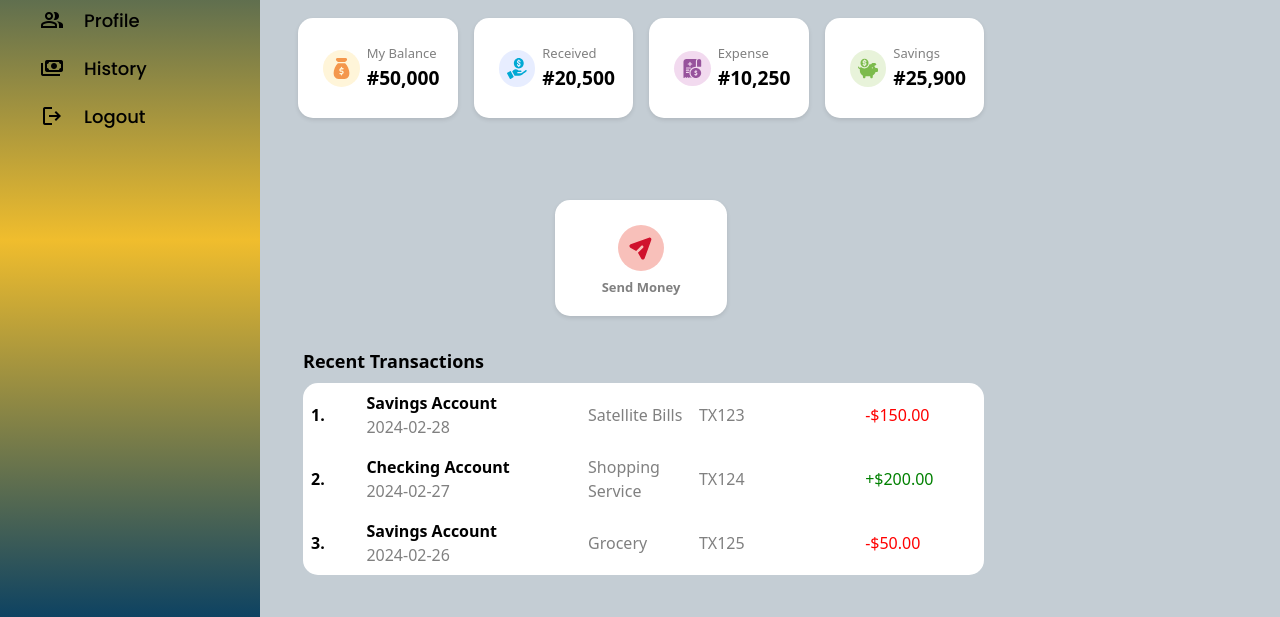
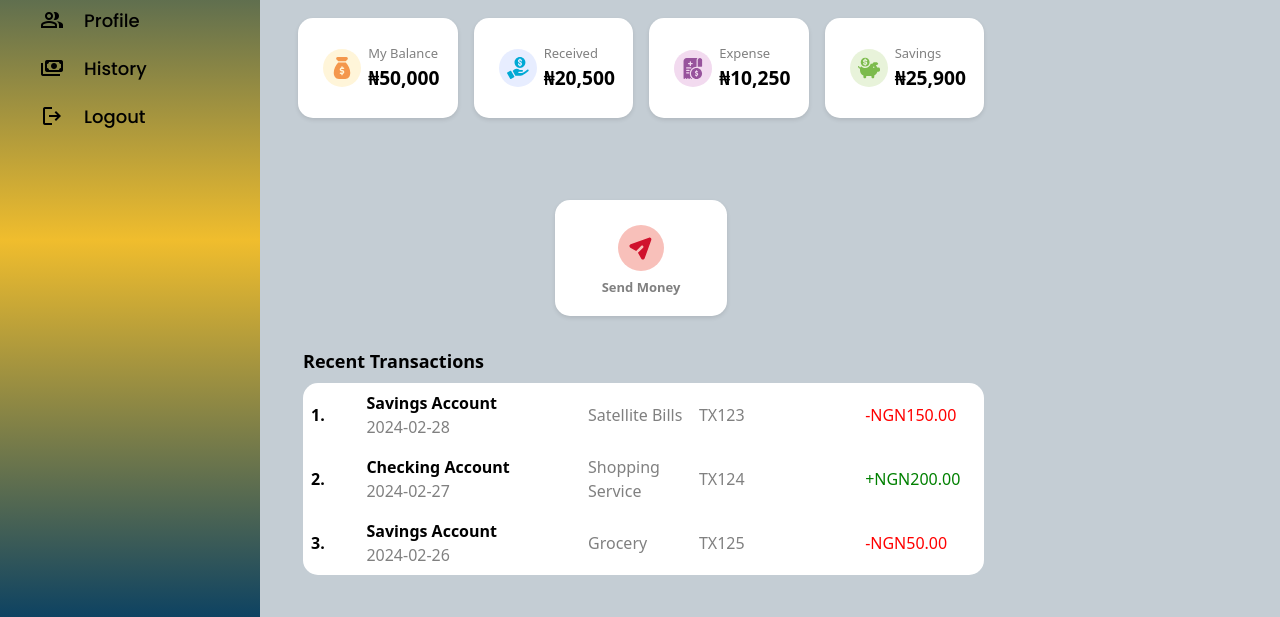
Before and after one commit to Chimise/bank-blockchain-app, an Angular app in the folder frontend/: page /dashboard/account in a window 1280 px wide. Shown: the part 160-777 px from the top of the page. Built offline with nearby package versions, Linux system fonts and the light colour scheme.

Commit message:
currency correction

```diff
--- a/frontend/src/app/pages/dashboard/components/account/account.component.ts
+++ b/frontend/src/app/pages/dashboard/components/account/account.component.ts
@@ -16,10 +16,10 @@ import { OtpPageComponent } from '../otp-popup/otp-page.component';
 })
 export class AccountComponent {
   info = [
-    {id: 1, title: "My Balance", description: "#50,000", src: "assets/money-tag 1.svg", svgBgColor: "rgba(255, 245, 217, 1)", hoverBorderColor: "rgba(244, 151, 76, 1)", hoverShadowColor: "rgba(255, 245, 217, 1)"},
-    {id: 2, title: "Received", description: "#20,500", src: "assets/Group.svg", svgBgColor: "rgba(231, 237, 255, 1)", hoverBorderColor: "rgba(0, 169, 212, 1)", hoverShadowColor: "rgba(231, 237, 255, 1)"},
-    {id: 3, title: "Expense", description: "#10,250", src: "assets/001-medical.svg", svgBgColor: "rgba(242, 218, 239, 1)", hoverBorderColor: "rgba(151, 83, 156, 1)", hoverShadowColor: "rgba(242, 218, 239, 1)"},
-    {id: 4, title: "Savings", description: "#25,900", src: "assets/003-saving.svg", svgBgColor: "rgba(232, 243, 218, 1)", hoverBorderColor: "rgba(124, 187, 76, 1)", hoverShadowColor: "rgba(232, 243, 218, 1)"},
+    {id: 1, title: "My Balance", description: "₦50,000", src: "assets/money-tag 1.svg", svgBgColor: "rgba(255, 245, 217, 1)", hoverBorderColor: "rgba(244, 151, 76, 1)", hoverShadowColor: "rgba(255, 245, 217, 1)"},
+    {id: 2, title: "Received", description: "₦20,500", src: "assets/Group.svg", svgBgColor: "rgba(231, 237, 255, 1)", hoverBorderColor: "rgba(0, 169, 212, 1)", hoverShadowColor: "rgba(231, 237, 255, 1)"},
+    {id: 3, title: "Expense", description: "₦10,250", src: "assets/001-medical.svg", svgBgColor: "rgba(242, 218, 239, 1)", hoverBorderColor: "rgba(151, 83, 156, 1)", hoverShadowColor: "rgba(242, 218, 239, 1)"},
+    {id: 4, title: "Savings", description: "₦25,900", src: "assets/003-saving.svg", svgBgColor: "rgba(232, 243, 218, 1)", hoverBorderColor: "rgba(124, 187, 76, 1)", hoverShadowColor: "rgba(232, 243, 218, 1)"},
   ]
 
   showPopup = false;
--- a/frontend/src/app/pages/dashboard/components/send-money/send-money.component.css
+++ b/frontend/src/app/pages/dashboard/components/send-money/send-money.component.css
@@ -11,7 +11,7 @@
 
   .payment-card:hover {
     border-color: rgba(208,18,45,1);
-    box-shadow: 0 0 15px 5px rgba(248, 192, 186, 1);
+    box-shadow: 0 0 8px 8px rgba(248, 192, 186, 1);
   }
 
 
--- a/frontend/src/app/pages/dashboard/components/transaction-history/transaction-history.component.html
+++ b/frontend/src/app/pages/dashboard/components/transaction-history/transaction-history.component.html
@@ -11,7 +11,7 @@
             <div class="type content-center w-2/12">{{ transaction.type }}</div>
             <div class="id content-center w-3/12">{{ transaction.id }}</div>
             <div class="amount content-center w-2/12" [ngStyle]="{'color': transaction.amount > 0 ? 'green' : 'red'}">
-              {{ transaction.amount > 0 ? '+' : '' }}{{ transaction.amount | currency }}
+              {{ transaction.amount > 0 ? '+' : '' }}{{ transaction.amount | currency:'NGN':'symbol':'1.2-2':'en-NG' }}
             </div>
           </div>
       }
--- a/frontend/src/app/pages/dashboard/dashboard.component.html
+++ b/frontend/src/app/pages/dashboard/dashboard.component.html
@@ -1,9 +1,8 @@
-  <app-header></app-header>
+<app-header></app-header>
 <div class="dashboard">
     <app-side-bar></app-side-bar>
 
     <div class="content">
-
         <router-outlet></router-outlet>
     </div>
 </div>
```
